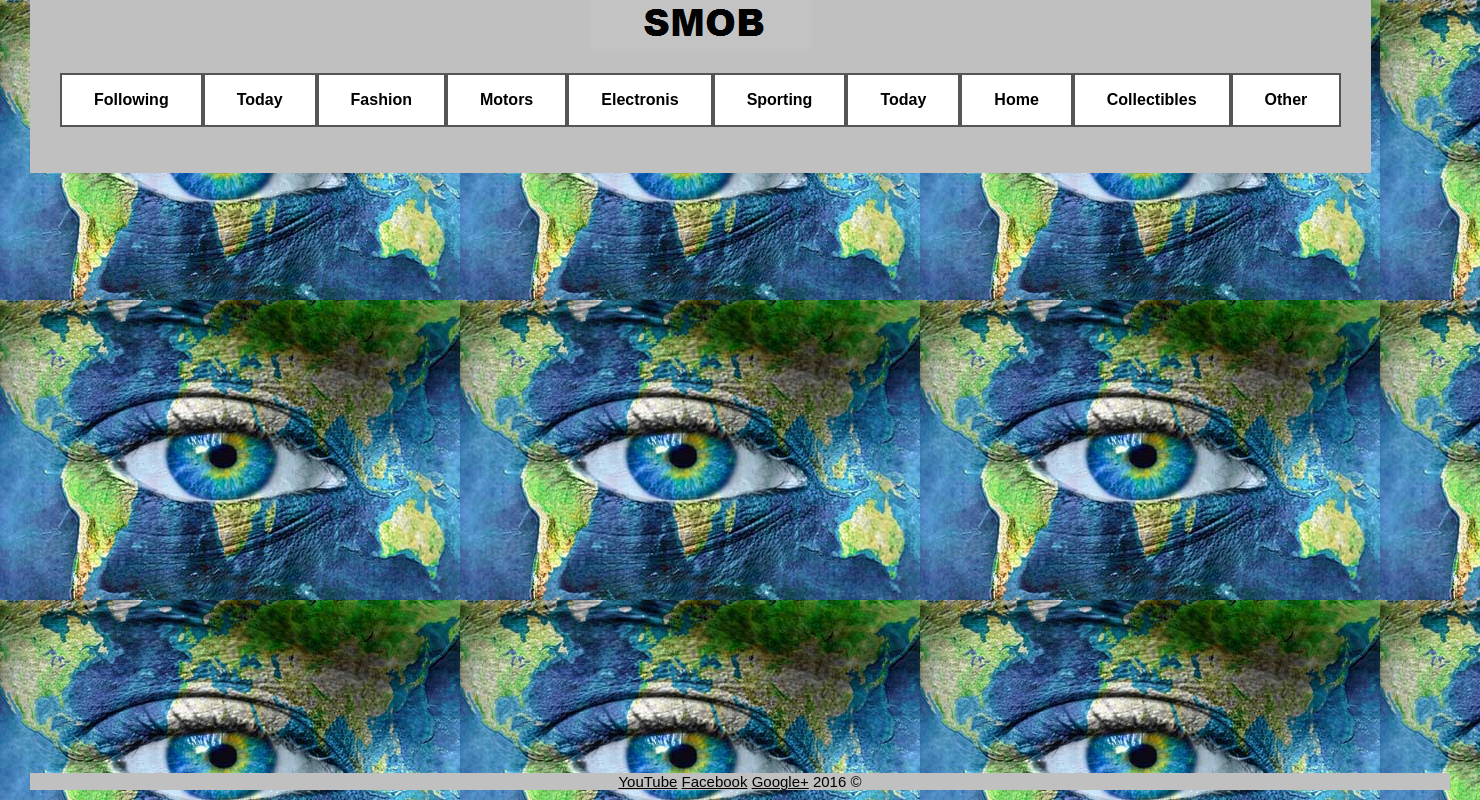
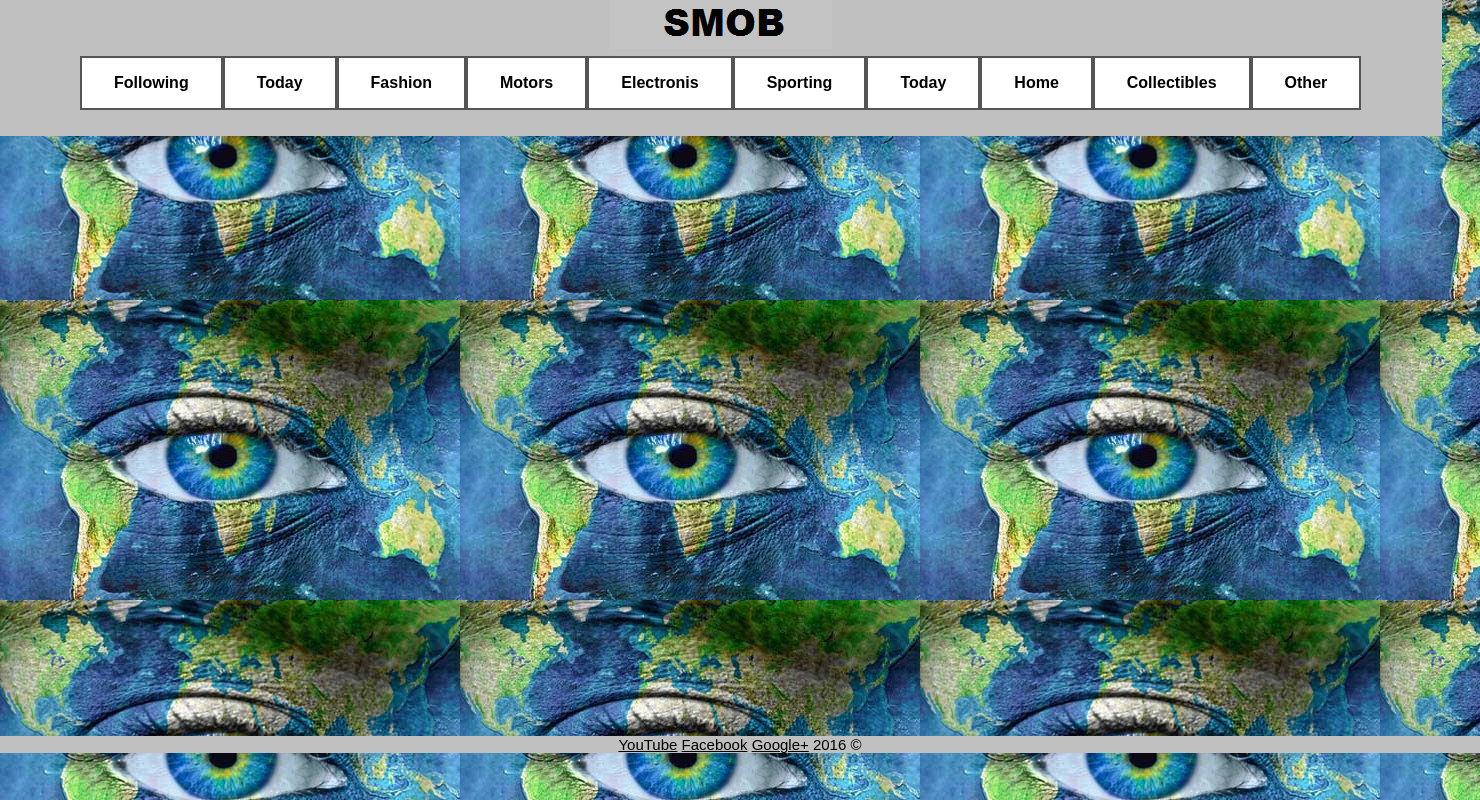
Before and after one commit to malek-boukhari/mash, a PHP site: page /index.php in a window 1480 px wide. Run offline with PHP 8.4, Linux system fonts and the light colour scheme.

Commit message:
maincss.css,pages.css: #banner width changed

```diff
--- a/workspace/mash/css/maincss.css
+++ b/workspace/mash/css/maincss.css
@@ -13,10 +13,10 @@ body {
 	background-image: url(images/littleplanet.jpg);
 }
 
-div {
-	margin-left:30px;
-	margin-right:30px;
-	height:100px;
+ #banner {
+	margin-left:80px;
+	margin-right:80.5px;
+	height:80px;
 	width:auto;
 	text-align: center;
 }
@@ -60,7 +60,7 @@ a:HOVER{
 	color:white;
 }
 .button {
-    background-color: white;
+    background-color: #ffffff;
     color: black;
     border: 2px solid #555555;
     padding: 16px 32px;
--- a/workspace/mash/css/pages.css
+++ b/workspace/mash/css/pages.css
@@ -1,6 +1,6 @@
 
 *{
-	margin: 10px;
+	margin: 0px;
 	padding: 0px;
 	list-style-type: none;
 }
@@ -13,10 +13,10 @@ body {
 
 }
 
-div {
+div #banner {
 	margin-left:30px;
 	margin-right:30px;
-	height:100px;
+	height:80px;
 	width:auto;
 	text-align: center;
 }
--- a/workspace/mash/includes/html_codes.php
+++ b/workspace/mash/includes/html_codes.php
@@ -4,8 +4,7 @@ function headerCode(){
 	echo'
 		<header id="main_header">
 			<h1><a href="index.php"><img src= "css/images/smob.jpeg"</a></h1>
-			<br>
-			<div>
+			<div id="banner">
 				<h2><a class="button" href="following.php">Following</a></h2>
 				<h2><a class="button" href="today.php">Today</a></h2>
 				<h2><a class="button" href="fashion.php">Fashion</a></h2>
```
